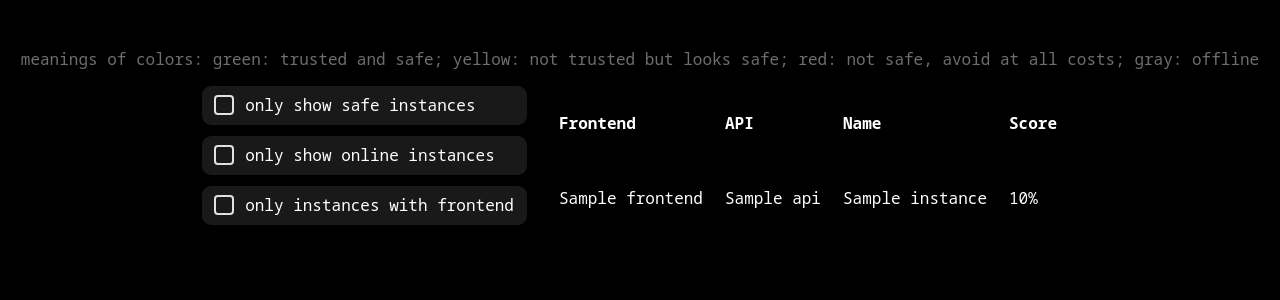
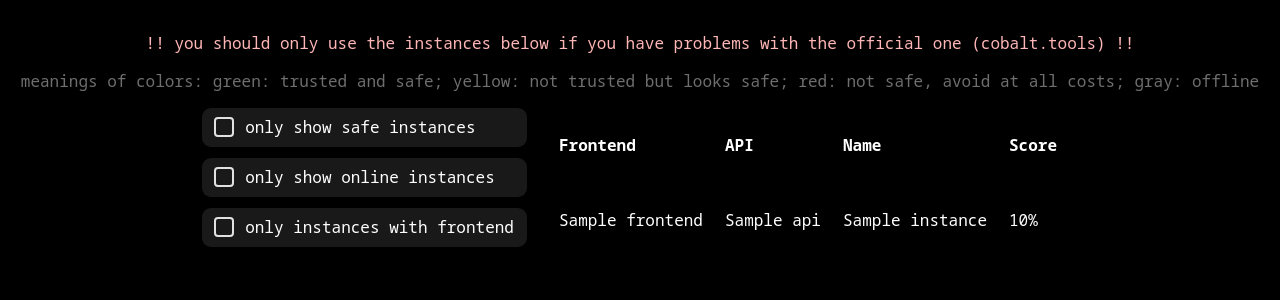
Before and after one commit to amanhnb88/unduh-media-bebas, a Flask app: template templates/index.html in a window 1280 px wide. Shown: the part 145-445 px from the top of the page. Run offline with Flask 3, Linux system fonts and the light colour scheme; the template is opened without the code that fills it: most values are stand-ins (such as "Sample title", 1, 10 or a date in 2020); some web fonts are replaced.

Commit message:
index: add a warning

```diff
--- a/templates/index.html
+++ b/templates/index.html
@@ -8,6 +8,7 @@
     <header>
         {% include 'include/header.html' %}
     </header>
+    <span style="text-align: center;" class="trust-1" id="warning">!! you should only use the instances below if you have problems with the official one (cobalt.tools) !!</span>
     <p style="text-align: center;" class="disabled">meanings of colors: green: trusted and safe; yellow: not trusted but looks safe; red: not safe, avoid at all costs; gray: offline</p>
     <main style="display: flex;">
         <div id="settings">
```
